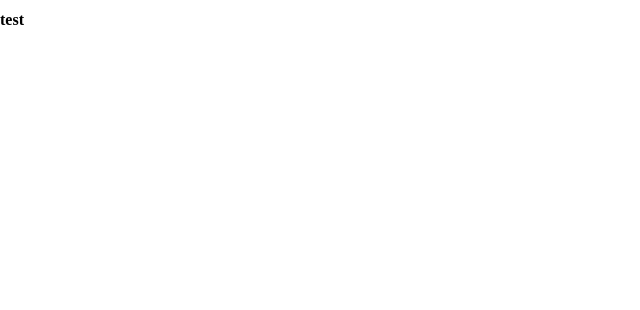
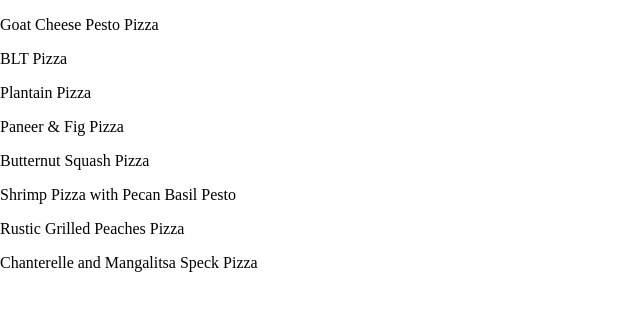
Before and after one commit to DevMattDavies/hackathon-food-app, a Next.js app: page / in a window 1280 px wide. Shown: the top 310 px of the page, without its empty margins (0-640 px from the left). Built offline with nearby package versions, Linux system fonts and the light colour scheme.

Commit message:
Added test function to map over data and display menu items

```diff
--- a/data/menu-data.js
+++ b/data/menu-data.js
@@ -1,8 +1,5 @@
 export const menuItems = {
-  goatsCheese: {
-    id: 644953,
-    title: "Goat Cheese Pesto Pizza",
-  },
+  goatsCheese: { id: 644953, title: "Goat Cheese Pesto Pizza" },
   BLT: {
     id: 680975,
     title: "BLT Pizza",
--- a/pages/index.js
+++ b/pages/index.js
@@ -1,10 +1,14 @@
 import Head from "next/head";
 import Image from "next/image";
+
+import { menuItems } from "../data/menu-data";
 
 export default function Home() {
   return (
     <>
-      <h1>test</h1>
+      {Object.values(menuItems).map((item) => {
+        return <p>{item.title}</p>;
+      })}
     </>
   );
 }
```
